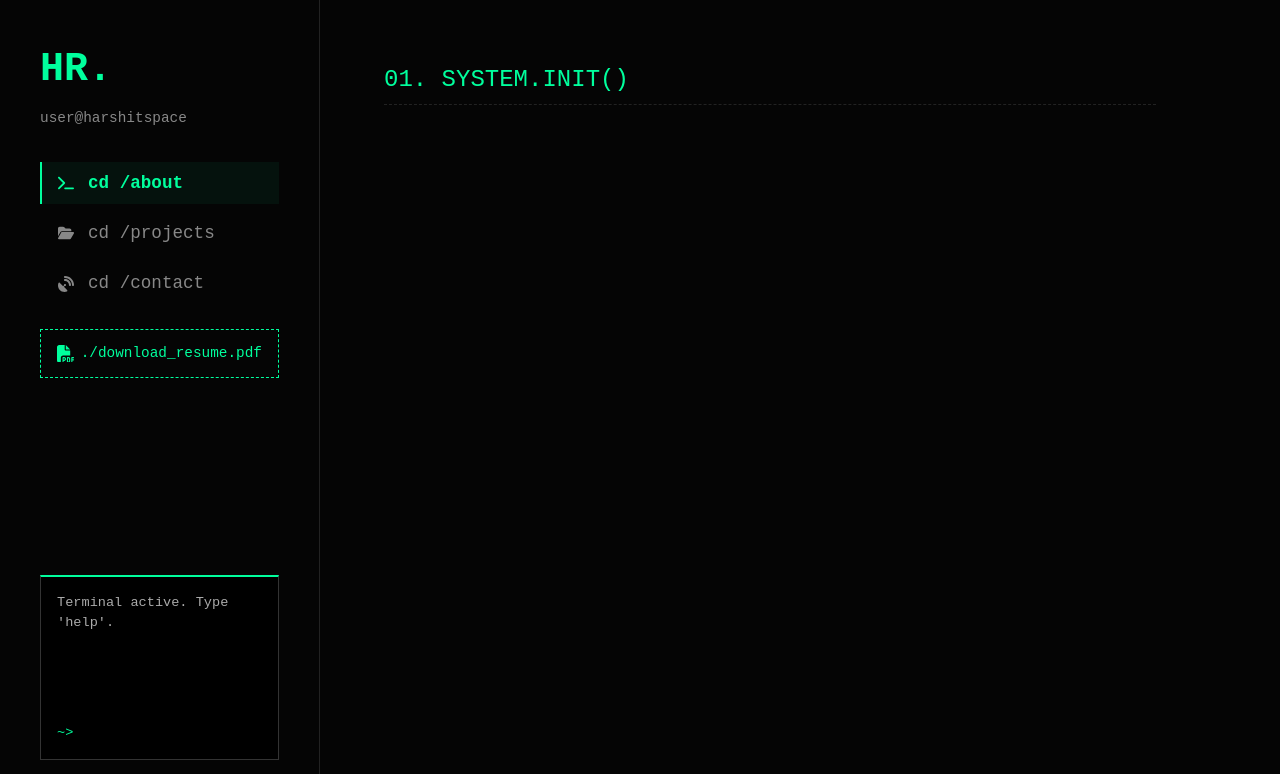
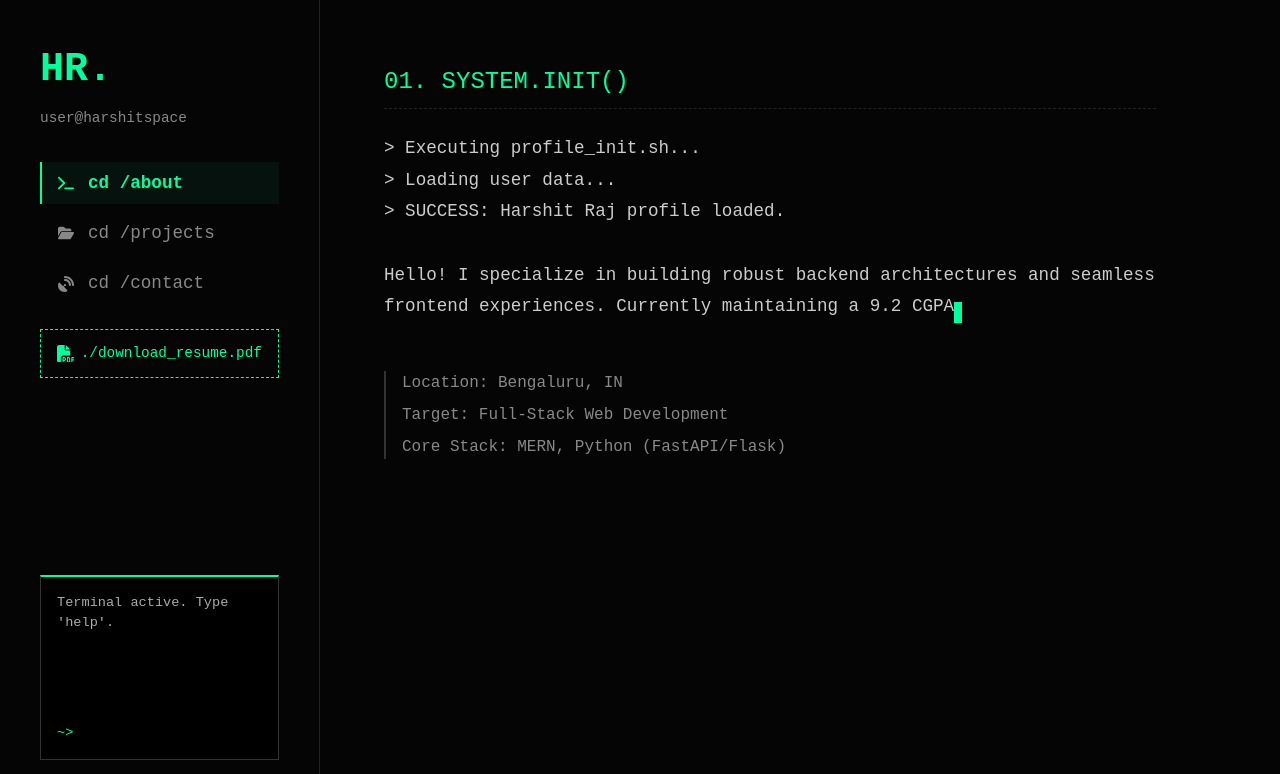
Before and after one commit to harshitspace/harshitspace-v2, a Next.js app: page /about in a window 1280 px wide. Shown: the top 774 px of the page. Built offline with nearby package versions, Linux system fonts and the light colour scheme.

Commit message:
Feat: Constructed about directory with typewriter animation and core developer bio

```diff
--- a/src/app/about/page.tsx
+++ b/src/app/about/page.tsx
@@ -1,9 +1,29 @@
+import Typewriter from "@/components/Typewriter";
+
 export default function AboutPage() {
+  const initText = `>  Executing profile_init.sh...
+> Loading user data...
+> SUCCESS: Harshit Raj profile loaded.
+
+Hello! I specialize in building robust backend architectures and seamless frontend experiences. Currently maintaining a 9.2 CGPA in Data Science at IIT Madras while actively developing scalable full-stack applications.`;
+
   return (
-    <div>
-      <h2 className="text-accent text-2xl border-b border-dashed border-border-dark pb-2 uppercase mt-0">
+    <section className="animate-fadeIn">
+      <h2 className="text-accent text-[1.5rem] border-b border-dashed border-border-dark pb-2 uppercase mt-0">
         01. System.init()
       </h2>
-    </div>
+
+      <div className="text-[1.1rem] text-[#ccc] mt-6 leading-[1.8] min-h-[80px]">
+        <Typewriter text={initText} speed={25} />
+        {/* The Blinking Cursor */}
+        <span className="inline-block w-[8px] h-[1.2em] bg-accent align-bottom animate-blink"></span>
+      </div>
+
+      <div className="mt-12 text-[#888] border-l-2 border-[#333] pl-4 space-y-2">
+        <p>Location: Bengaluru, IN</p>
+        <p>Target: Full-Stack Web Development</p>
+        <p>Core Stack: MERN, Python (FastAPI/Flask)</p>
+      </div>
+    </section>
   );
 }
--- a/src/app/globals.css
+++ b/src/app/globals.css
@@ -55,3 +55,34 @@
     }
   }
 }
+
+@layer utilities {
+  /* Cursor Blink Animation */
+  @keyframes blink {
+    0%,
+    100% {
+      opacity: 1;
+    }
+    50% {
+      opacity: 0;
+    }
+  }
+  .animate-blink {
+    animation: blink 1s step-end infinite;
+  }
+
+  /* Page Fade-In Animation */
+  @keyframes fadeIn {
+    from {
+      opacity: 0;
+      transform: translateY(10px);
+    }
+    to {
+      opacity: 1;
+      transform: translateY(0);
+    }
+  }
+  .animate-fadeIn {
+    animation: fadeIn 0.4s ease-in-out;
+  }
+}
--- /dev/null
+++ b/src/components/Typewriter.tsx
@@ -0,0 +1,36 @@
+"use client";
+
+import { useState, useEffect } from "react";
+
+interface TypewriterProps {
+  text: string;
+  speed?: number;
+}
+
+export default function Typewriter({ text, speed = 25 }: TypewriterProps) {
+  const [displayedText, setDisplayedText] = useState("");
+
+  useEffect(() => {
+    let i = 0;
+    let timeout: NodeJS.Timeout;
+
+    const typeWriter = () => {
+      if (i < text.length) {
+        setDisplayedText((prev) => prev + text.charAt(i));
+        i++;
+        // Adding a slight random variance makes it look like real human typing
+        timeout = setTimeout(typeWriter, Math.random() * speed + 10);
+      }
+    };
+
+    // Slight delay before starting the typing effect
+    const initialDelay = setTimeout(typeWriter, 400);
+
+    return () => {
+      clearTimeout(timeout);
+      clearTimeout(initialDelay);
+    };
+  }, [text, speed]);
+
+  return <span className="whitespace-pre-wrap">{displayedText}</span>;
+}
```
